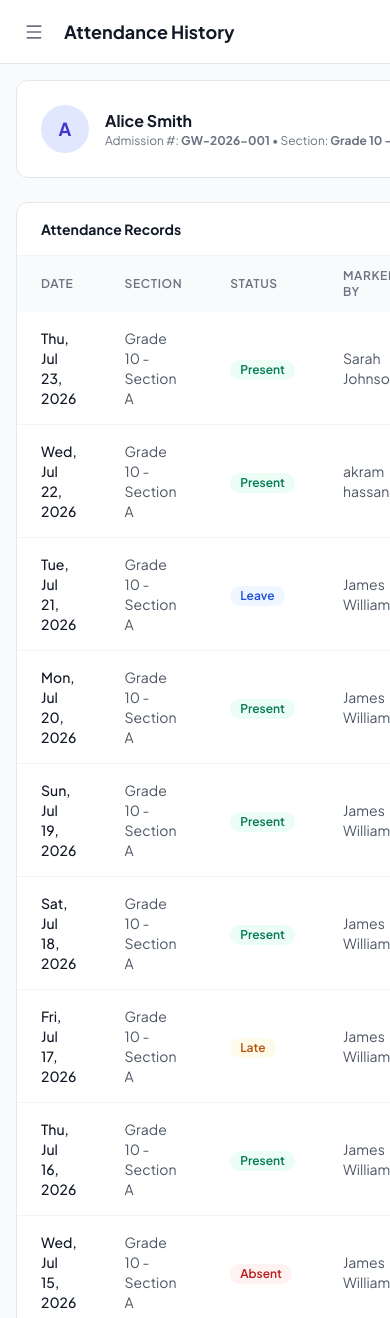
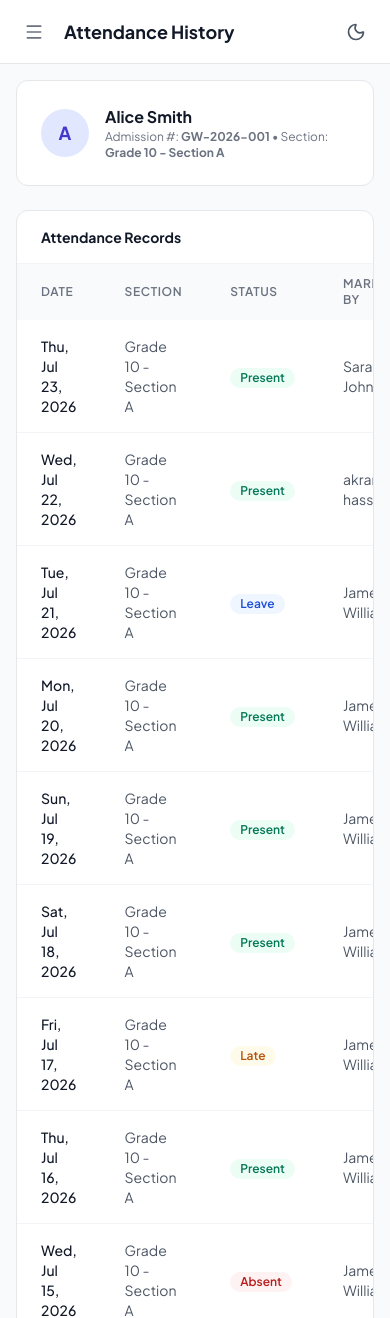
Before and after one commit to abdullah12-alt/school-management-system, a Django app: page /attendance/history/ in a window 390 px wide; the page is wider, and only the part inside the window is pictured. Shown: the top 1318 px of that part. Run offline with Django 4.2, Linux system fonts and the light colour scheme; a user stored in the database is signed in; data comes from the database, SQL or seed files in the repository; some libraries are stand-ins or nearby versions.

Commit message:
new changes

```diff
--- a/templates/base.html
+++ b/templates/base.html
@@ -61,10 +61,10 @@
 </head>
 <body class="h-full bg-gray-50 dark:bg-slate-900 font-sans text-gray-800 dark:text-slate-100 antialiased transition-colors duration-200">
     {% if user.is_authenticated %}
-    <div class="min-h-full flex">
+    <div class="h-screen flex overflow-hidden">
 
         <!-- ─── Sidebar ─────────────────────────────────────────────── -->
-        <aside id="sidebar" class="fixed inset-y-0 left-0 z-30 w-64 bg-white dark:bg-slate-800 border-r border-gray-200 dark:border-slate-700/80 transform -translate-x-full lg:translate-x-0 lg:static lg:inset-auto transition-transform duration-300 ease-in-out flex flex-col">
+        <aside id="sidebar" class="fixed inset-y-0 left-0 z-30 w-64 bg-white dark:bg-slate-800 border-r border-gray-200 dark:border-slate-700/80 transform -translate-x-full lg:translate-x-0 transition-transform duration-300 ease-in-out flex flex-col">
 
             <!-- School branding -->
             <div class="h-16 flex items-center gap-3 px-5 border-b border-gray-100 dark:border-slate-700/80 flex-shrink-0">
@@ -194,7 +194,7 @@
         <div id="sidebar-overlay" class="fixed inset-0 bg-gray-900/50 dark:bg-black/60 z-20 hidden lg:hidden" onclick="toggleSidebar()"></div>
 
         <!-- ─── Main Content ─────────────────────────────────────────── -->
-        <div class="flex-1 flex flex-col min-h-screen lg:min-w-0">
+        <div class="flex-1 flex flex-col h-full min-w-0 lg:ml-64 overflow-hidden">
 
             {% if impersonated_school %}
             <div class="bg-gradient-to-r from-amber-500 via-amber-600 to-amber-500 text-white px-4 py-2.5 text-xs font-semibold flex items-center justify-between shadow-md z-40 relative">
@@ -230,7 +230,7 @@
             </header>
 
             <!-- Page content -->
-            <main class="flex-1 p-4 lg:p-8">
+            <main class="flex-1 overflow-y-auto p-4 lg:p-8">
                 <!-- Flash messages -->
                 {% if messages %}
                 <div class="mb-6 space-y-3">
```
